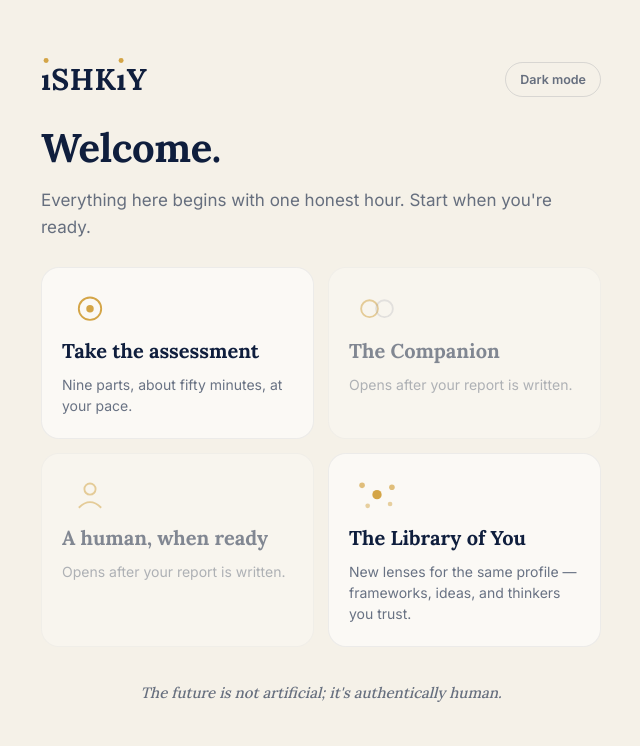
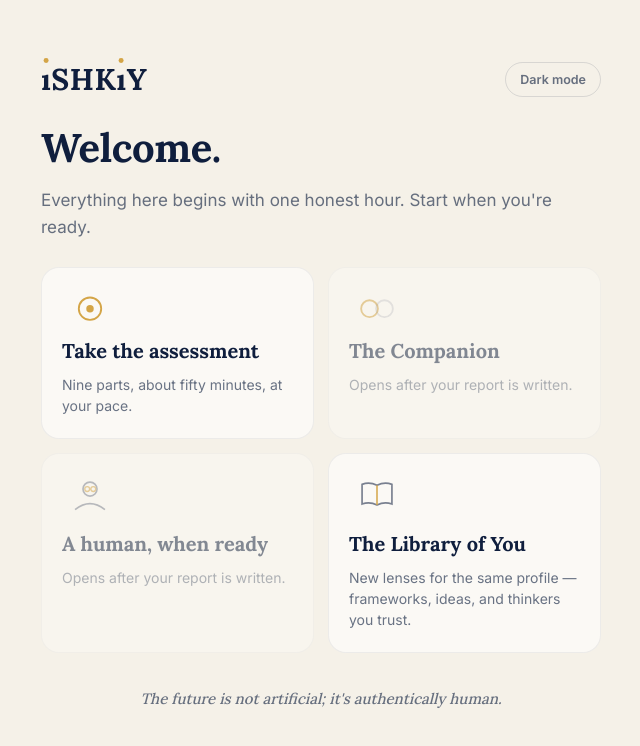
Before and after one commit to YouGITman/ishkiy-era, a React app in the folder ishkiy-era/: page / in a window 1280 px wide. Both pictures are taken after a click on the button "Enter". Shown: the top 746 px of the page, without its empty margins (319-959 px from the left). Built offline with nearby package versions, Linux system fonts and the light colour scheme.

Commit message:
ERA v1.8.1

```diff
--- a/ishkiy-era/index.html
+++ b/ishkiy-era/index.html
@@ -248,6 +248,15 @@
   .tbody.closed{display:none}
 
 
+
+  /* cockpit tile extras */
+  .htile{position:relative}
+  .htbadge{position:absolute; top:12px; right:12px; font-size:11px; font-weight:700; letter-spacing:.06em; color:#8a6d1f; background:rgba(212,165,71,.16); border:1px solid rgba(212,165,71,.4); border-radius:999px; padding:4px 10px}
+  body.dm .htbadge{color:var(--gold)}
+  .rotwrap{animation:rotfade 1s ease both}
+  @keyframes rotfade{from{opacity:0} to{opacity:1}}
+  @media (prefers-reduced-motion: reduce){ .rotwrap{animation:none} }
+
   /* the library */
   .constel{width:100%; max-width:340px; margin:6px auto 18px; display:block}
   .libnarr{font-size:16px; line-height:1.7; margin:0 0 26px}
--- a/ishkiy-era/src/app.jsx
+++ b/ishkiy-era/src/app.jsx
@@ -678,17 +678,48 @@ function LibraryScreen({ onBack }) {
 }
 
 /* ---------------- the cockpit ---------------- */
-function HomeTile({ title, sub, locked, lockNote, onClick, art }) {
+function HomeTile({ title, sub, locked, lockNote, onClick, art, badge }) {
   return (
     <button className={"htile" + (locked ? " locked" : "")} onClick={locked ? undefined : onClick} aria-disabled={locked}>
+      {badge != null && <span className="htbadge">{badge}</span>}
       {art}
       <span className="httitle">{title}</span>
       <span className="htsub">{locked ? lockNote : sub}</span>
     </button>
   );
 }
+
+function Rotator({ items, every = 3800 }) {
+  const [i, setI] = useState(0);
+  useEffect(() => { const t = setInterval(() => setI((v) => (v + 1) % items.length), every); return () => clearInterval(t); }, [items.length, every]);
+  return <div className="rotwrap" key={i}>{items[i]}</div>;
+}
+
+const FACE_GOLD = "#D4A547";
+const FACES = [
+  // the mentor — glasses
+  (<svg key="f1" viewBox="0 0 60 40" className="hart"><circle cx="30" cy="14" r="7.5" fill="none" stroke="currentColor" strokeWidth="1.8" opacity=".55"/><path d="M14 36 Q30 23 46 36" fill="none" stroke="currentColor" strokeWidth="1.8" opacity=".55"/><circle cx="27" cy="14" r="2.6" fill="none" stroke={FACE_GOLD} strokeWidth="1.4"/><circle cx="33.5" cy="14" r="2.6" fill="none" stroke={FACE_GOLD} strokeWidth="1.4"/><line x1="29.6" y1="14" x2="30.9" y2="14" stroke={FACE_GOLD} strokeWidth="1.4"/></svg>),
+  // the counsellor — long hair
+  (<svg key="f2" viewBox="0 0 60 40" className="hart"><circle cx="30" cy="14" r="7.5" fill="none" stroke="currentColor" strokeWidth="1.8" opacity=".55"/><path d="M22.5 12 Q22 24 19 28 M37.5 12 Q38 24 41 28" fill="none" stroke={FACE_GOLD} strokeWidth="1.6" strokeLinecap="round"/><path d="M14 36 Q30 23 46 36" fill="none" stroke="currentColor" strokeWidth="1.8" opacity=".55"/></svg>),
+  // the coach — cap of hair, forward tilt
+  (<svg key="f3" viewBox="0 0 60 40" className="hart"><circle cx="30" cy="14" r="7.5" fill="none" stroke="currentColor" strokeWidth="1.8" opacity=".55"/><path d="M23 11 Q30 5 37 11" fill="none" stroke={FACE_GOLD} strokeWidth="2" strokeLinecap="round"/><path d="M14 36 Q30 23 46 36" fill="none" stroke="currentColor" strokeWidth="1.8" opacity=".55"/><circle cx="30" cy="14" r="1.4" fill={FACE_GOLD}/></svg>),
+  // the elder — beard
+  (<svg key="f4" viewBox="0 0 60 40" className="hart"><circle cx="30" cy="13.5" r="7" fill="none" stroke="currentColor" strokeWidth="1.8" opacity=".55"/><path d="M25 18 Q30 24 35 18" fill="none" stroke={FACE_GOLD} strokeWidth="1.8" strokeLinecap="round"/><path d="M14 36 Q30 24 46 36" fill="none" stroke="currentColor" strokeWidth="1.8" opacity=".55"/></svg>),
+];
+const GLYPHS = [
+  // the open book
+  (<svg key="g1" viewBox="0 0 60 40" className="hart"><path d="M30 10 Q22 6 14 9 L14 30 Q22 27 30 31 Q38 27 46 30 L46 9 Q38 6 30 10 Z" fill="none" stroke="currentColor" strokeWidth="1.8" opacity=".55"/><line x1="30" y1="10" x2="30" y2="31" stroke={FACE_GOLD} strokeWidth="1.6"/></svg>),
+  // the idea
+  (<svg key="g2" viewBox="0 0 60 40" className="hart"><circle cx="30" cy="16" r="8" fill="none" stroke={FACE_GOLD} strokeWidth="1.8"/><line x1="26.5" y1="27" x2="33.5" y2="27" stroke="currentColor" strokeWidth="1.8" opacity=".55"/><line x1="27.5" y1="31" x2="32.5" y2="31" stroke="currentColor" strokeWidth="1.8" opacity=".55"/><line x1="30" y1="3" x2="30" y2="6" stroke={FACE_GOLD} strokeWidth="1.5"/><line x1="18" y1="16" x2="21" y2="16" stroke={FACE_GOLD} strokeWidth="1.5"/><line x1="39" y1="16" x2="42" y2="16" stroke={FACE_GOLD} strokeWidth="1.5"/></svg>),
+  // the thinker — head with a star inside
+  (<svg key="g3" viewBox="0 0 60 40" className="hart"><path d="M24 34 L24 29 Q16 25 18 16 Q20 7 30 7 Q40 7 42 16 L44 21 L41 22 L41 27 Q41 30 36 30 L36 34" fill="none" stroke="currentColor" strokeWidth="1.8" opacity=".55" strokeLinejoin="round"/><circle cx="29" cy="17" r="2.6" fill={FACE_GOLD}/></svg>),
+];
+function RotatingFaces() { return <Rotator items={FACES} every={3600} />; }
+function RotatingGlyphs() { return <Rotator items={GLYPHS} every={4200} />; }
 function Home({ state, go, startAssessment, onTheme }) {
   const name = (state.answers["AR-1"] || "").trim();
+  let compLeft = null;
+  try { const cc = migrate(loadC()); compLeft = Math.max(0, Q_CAP - (cc.count || 0)); } catch {}
   const hasReport = !!state.report;
   const midway = !hasReport && Object.keys(state.answers).length > 0;
   const gold = "#D4A547", faint = "rgba(15,30,61,0.18)";
@@ -710,6 +741,7 @@ function Home({ state, go, startAssessment, onTheme }) {
             sub="Four voices that have read you. Ten questions a day."
             locked={!hasReport} lockNote="Opens after your report is written."
             onClick={() => go("companion")}
+            badge={hasReport && compLeft != null ? `${compLeft} left today` : null}
             art={<svg viewBox="0 0 60 40" className="hart"><circle cx="22" cy="20" r="9" fill="none" stroke={gold} strokeWidth="2"/><circle cx="38" cy="20" r="9" fill="none" stroke={faint} strokeWidth="2"/></svg>}
           />
           <HomeTile
@@ -717,13 +749,13 @@ function Home({ state, go, startAssessment, onTheme }) {
             sub="Counsellors, mentors and coaches — sharing on your terms."
             locked={!hasReport} lockNote="Opens after your report is written."
             onClick={() => go("humans")}
-            art={<svg viewBox="0 0 60 40" className="hart"><circle cx="30" cy="14" r="6" fill="none" stroke={gold} strokeWidth="2"/><path d="M18 34 Q30 22 42 34" fill="none" stroke={gold} strokeWidth="2"/></svg>}
+            art={<RotatingFaces />}
           />
           <HomeTile
             title="The Library of You"
             sub="New lenses for the same profile — frameworks, ideas, and thinkers you trust."
             onClick={() => go("library")}
-            art={<svg viewBox="0 0 60 40" className="hart"><circle cx="30" cy="20" r="5" fill={gold}/><circle cx="14" cy="10" r="3" fill={gold} opacity=".7"/><circle cx="46" cy="12" r="3" fill={gold} opacity=".7"/><circle cx="20" cy="32" r="2.5" fill={gold} opacity=".5"/><circle cx="44" cy="30" r="2.5" fill={gold} opacity=".5"/></svg>}
+            art={<RotatingGlyphs />}
           />
         </div>
         <p className="hquote">The future is not artificial; it's authentically human.</p>
```
Also changed, not shown: 1 other file (tests, documents, lock files or other folders).
